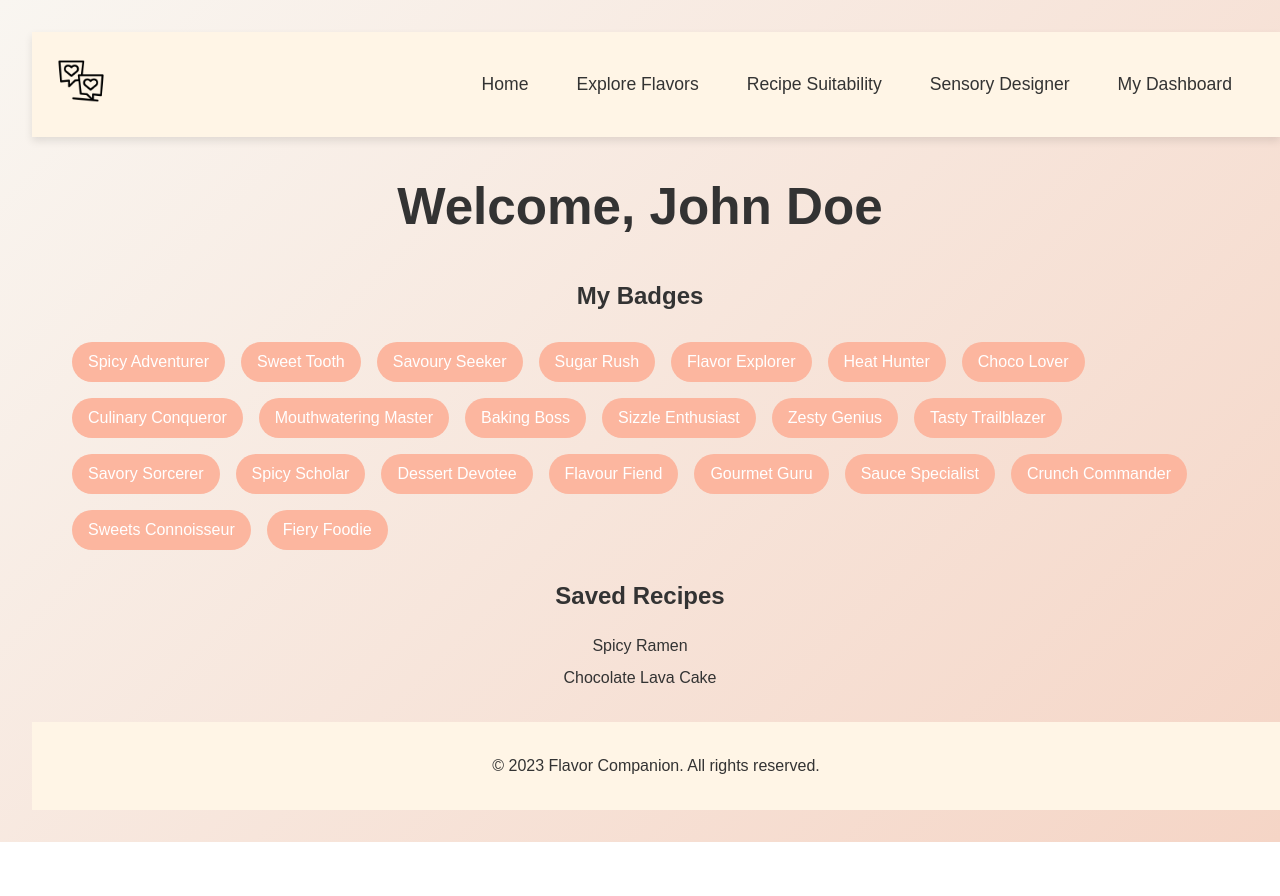
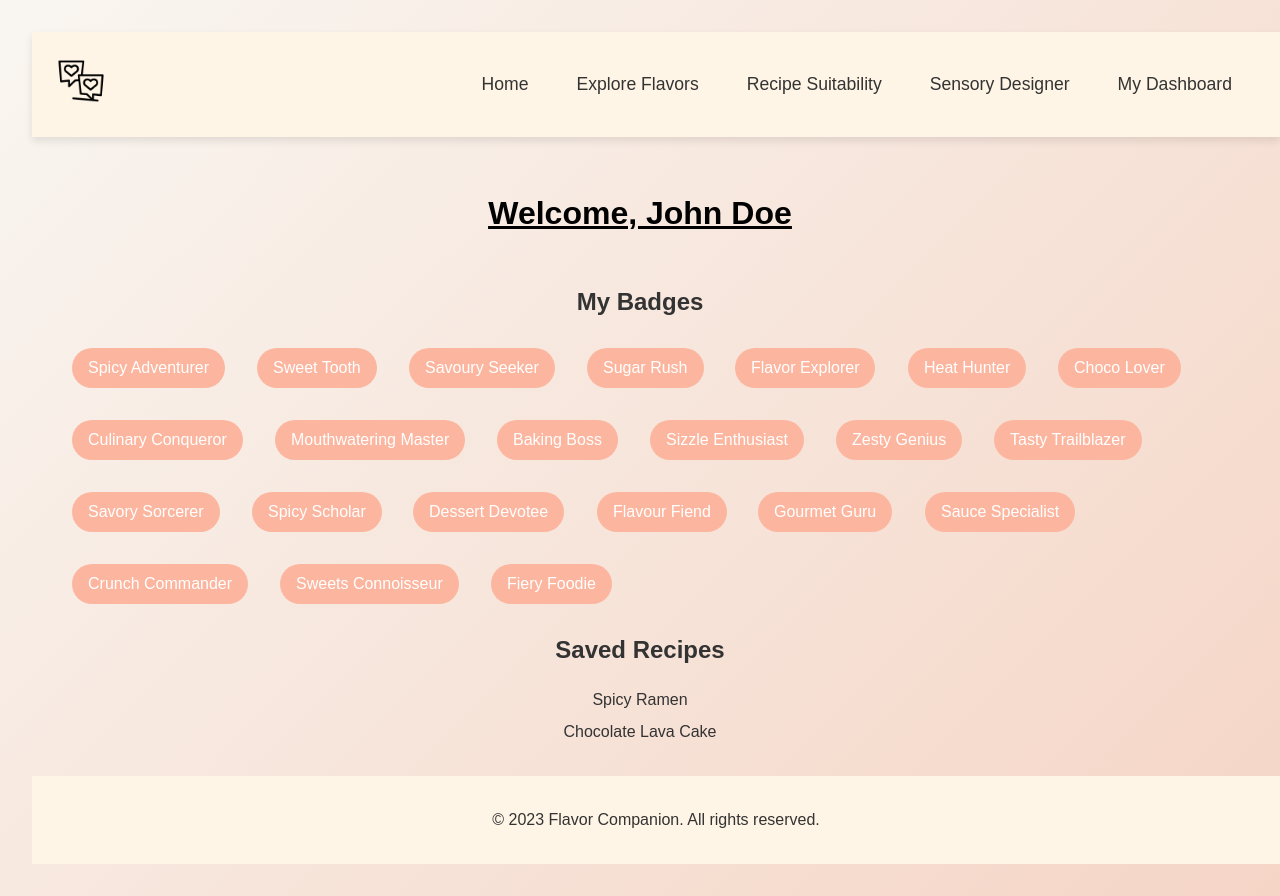
Before and after one commit to aryanjain18/FlavourSync, a React (Vite) app in the folder frontend/: page /dashboard in a window 1280 px wide. Before the commit the page ends 842 px from the top, so only its background shows below. Built offline with nearby package versions, Linux system fonts and the light colour scheme.

Commit message:
Update UserDashboard.css

```diff
--- a/frontend/src/components/UserDashboard.css
+++ b/frontend/src/components/UserDashboard.css
@@ -6,6 +6,7 @@
 .user-dashboard__badges {
   display: flex;
   flex-wrap: wrap;
+  gap: 1rem; /* Added gap for spacing between badges */
 }
 
 .user-dashboard__badge {
@@ -14,8 +15,61 @@
   padding: 0.5rem 1rem;
   border-radius: 20px;
   margin: 0.5rem;
+  opacity: 0; /* Start with badges invisible */
+  transform: scale(0); /* Start with badges scaled down */
+  animation: popUp 0.6s ease-out forwards; /* Pop-up animation */
 }
 
+/* Delay each badge's pop-up effect */
+.user-dashboard__badge:nth-child(1) {
+  animation-delay: 0.1s;
+}
+.user-dashboard__badge:nth-child(2) {
+  animation-delay: 0.2s;
+}
+.user-dashboard__badge:nth-child(3) {
+  animation-delay: 0.3s;
+}
+.user-dashboard__badge:nth-child(4) {
+  animation-delay: 0.4s;
+}
+.user-dashboard__badge:nth-child(5) {
+  animation-delay: 0.5s;
+}
+.user-dashboard__badge:nth-child(6) {
+  animation-delay: 0.6s;
+}
+.user-dashboard__badge:nth-child(7) {
+  animation-delay: 0.7s;
+}
+.user-dashboard__badge:nth-child(8) {
+  animation-delay: 0.8s;
+}
+.user-dashboard__badge:nth-child(9) {
+  animation-delay: 0.9s;
+}
+.user-dashboard__badge:nth-child(10) {
+  animation-delay: 1s;
+}
+/* Add more delay for additional badges as necessary */
+
+/* Pop-up keyframe animation */
+@keyframes popUp {
+  0% {
+    transform: scale(0);
+    opacity: 0;
+  }
+  50% {
+    transform: scale(1.1);
+    opacity: 0.7;
+  }
+  100% {
+    transform: scale(1);
+    opacity: 1;
+  }
+}
+
+/* Recipe List Styling */
 .user-dashboard__recipes {
   list-style: none;
   padding: 0;
@@ -24,3 +78,49 @@
 .user-dashboard__recipes li {
   margin: 0.5rem 0;
 }
+
+/* Typing effect styling */
+.user-dashboard__welcome {
+  font-size: 2rem; /* Increase the font size */
+  font-weight: bold;
+  color: transparent; /* Make text initially transparent to simulate typing */
+  background-image: linear-gradient(90deg, #000000 50%, transparent 50%); /* Gradient to black */
+  background-clip: text;
+  -webkit-background-clip: text;
+  transition: background-color 0.5s ease-in-out; /* Smooth transition for effect */
+  white-space: nowrap;
+  overflow: hidden;
+  display: inline-block;
+
+  /* Add underline effect */
+  text-decoration: underline;
+  text-decoration-color: black; /* Black underline */
+  text-decoration-thickness: 3px; /* Control thickness of the underline */
+}
+
+.user-dashboard__welcome {
+  font-size: 2rem;
+  font-weight: bold;
+  color: transparent;
+  background-image: linear-gradient(90deg, #000000 50%, transparent 50%);
+  background-clip: text;
+  -webkit-background-clip: text;
+  transition: background-position 0.5s ease-in-out;
+  white-space: nowrap;
+  overflow: hidden;
+  display: inline-block;
+  text-decoration: underline;
+  text-decoration-color: black;
+  text-decoration-thickness: 3px;
+  background-size: 200% 100%;
+  animation: typing 2s steps(50) forwards;
+}
+
+@keyframes typing {
+  0% {
+    background-position: 100% 0;
+  }
+  100% {
+    background-position: 0 0;
+  }
+}
```
